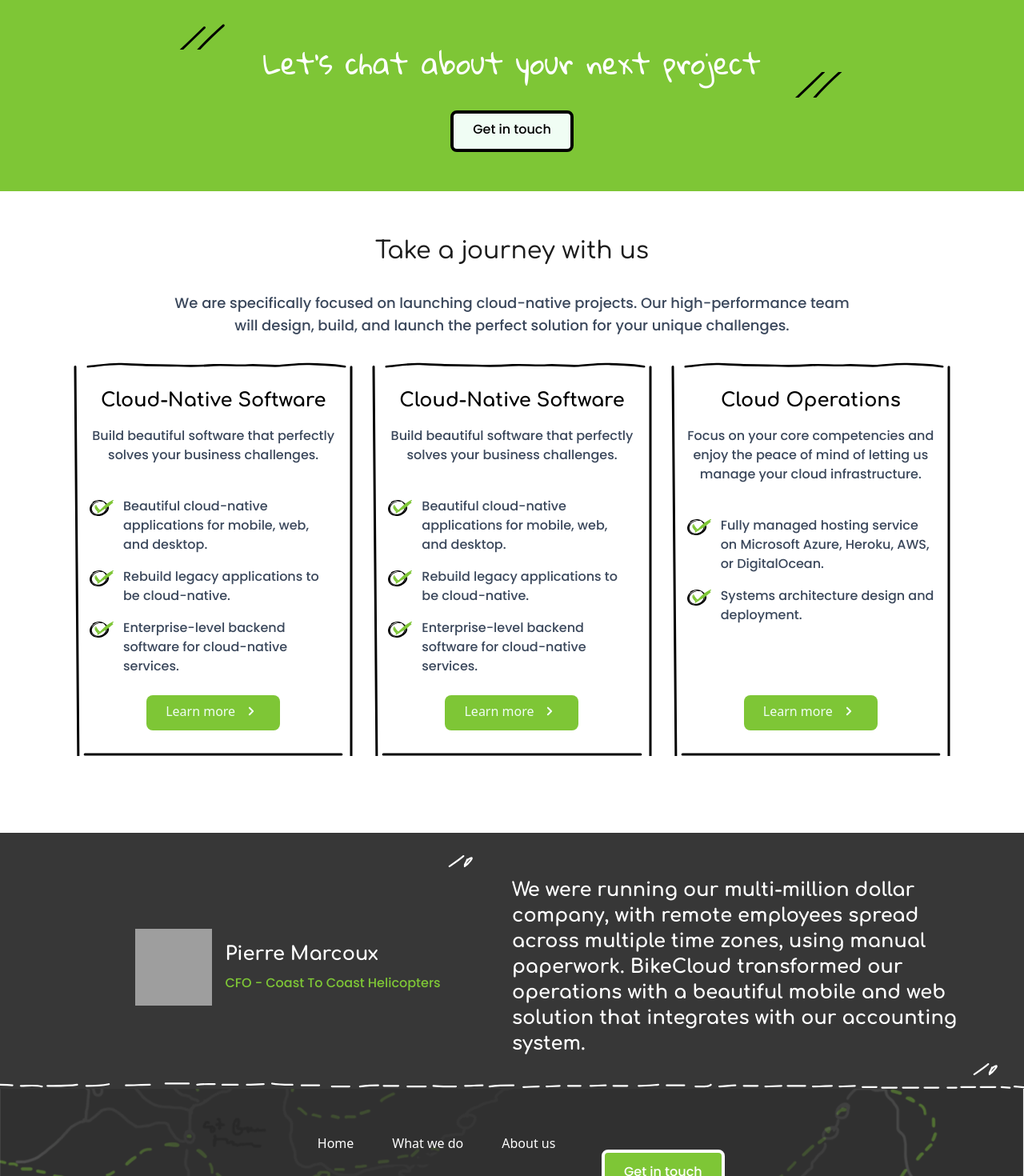
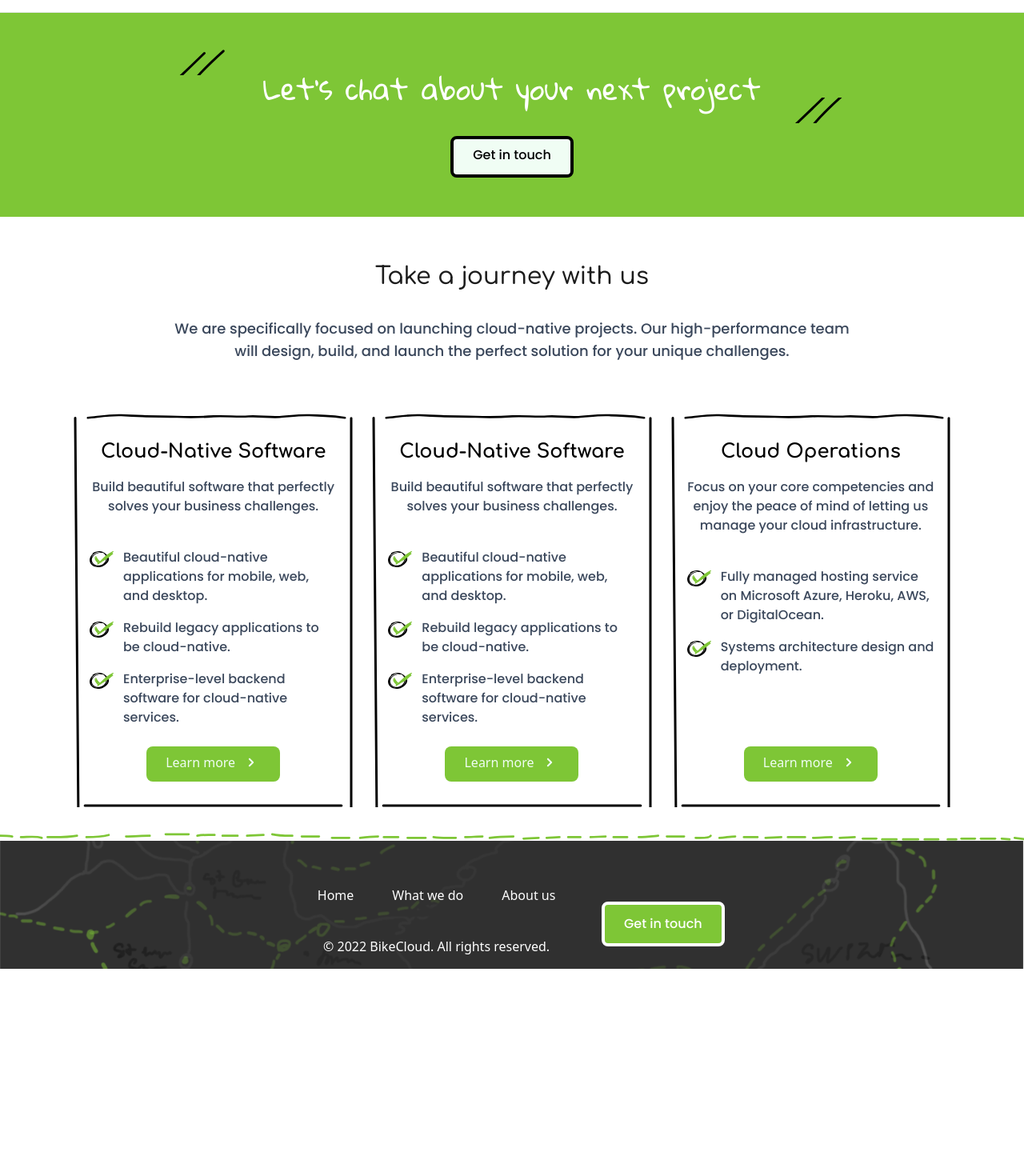
Before and after one commit to gauravprwl14/tailwind-landing-page, a Next.js app: page / in a window 1280 px wide. Shown: the part 1330-2800 px from the top of the page at 80% size. After the commit the page ends 2541 px from the top, so only its background shows below. Built offline with nearby package versions, Linux system fonts and the light colour scheme; grey boxes are pictures that could not be loaded.

Commit message:
commented out the testimonial section

```diff
--- a/pages/index.tsx
+++ b/pages/index.tsx
@@ -58,7 +58,7 @@ const Home: NextPage = () => {
         <JourneySection />
         <CtaSection />
         <ServiceSection />
-        <Testimonial userDetails={TestimonialJSON.userDetails} userTestimonial={TestimonialJSON.testimonial} />
+        {/* <Testimonial userDetails={TestimonialJSON.userDetails} userTestimonial={TestimonialJSON.testimonial} /> */}
 
         {/* <h1 className="text-6xl font-bold">
           Welcome to{' '}
--- a/styles/globals.css
+++ b/styles/globals.css
@@ -26,7 +26,7 @@
 }
 
 .description {
-    @apply max-w-5xl text-lg text-charcoal font-Poppins font-medium md:px-20 px-4 py-8;
+    @apply max-w-5xl text-lg text-charcoal font-Poppins font-medium md:px-20 px-4 py-8 pb-16;
 }
 
 .section-container {
@@ -67,12 +67,12 @@
 
 .dotted-border {
     border-image: url('/img/dotted_line.svg') 100% 6;
-    border-bottom-width: 8px;
+    border-top-width: 8px;
 }
 
 .dotted-border-green {
     border-image: url('/img/dotted_line_green.svg') 100% 6;
-    border-bottom-width: 10px;
+    border-top-width: 10px;
 }
 
 .text-medium {
```
